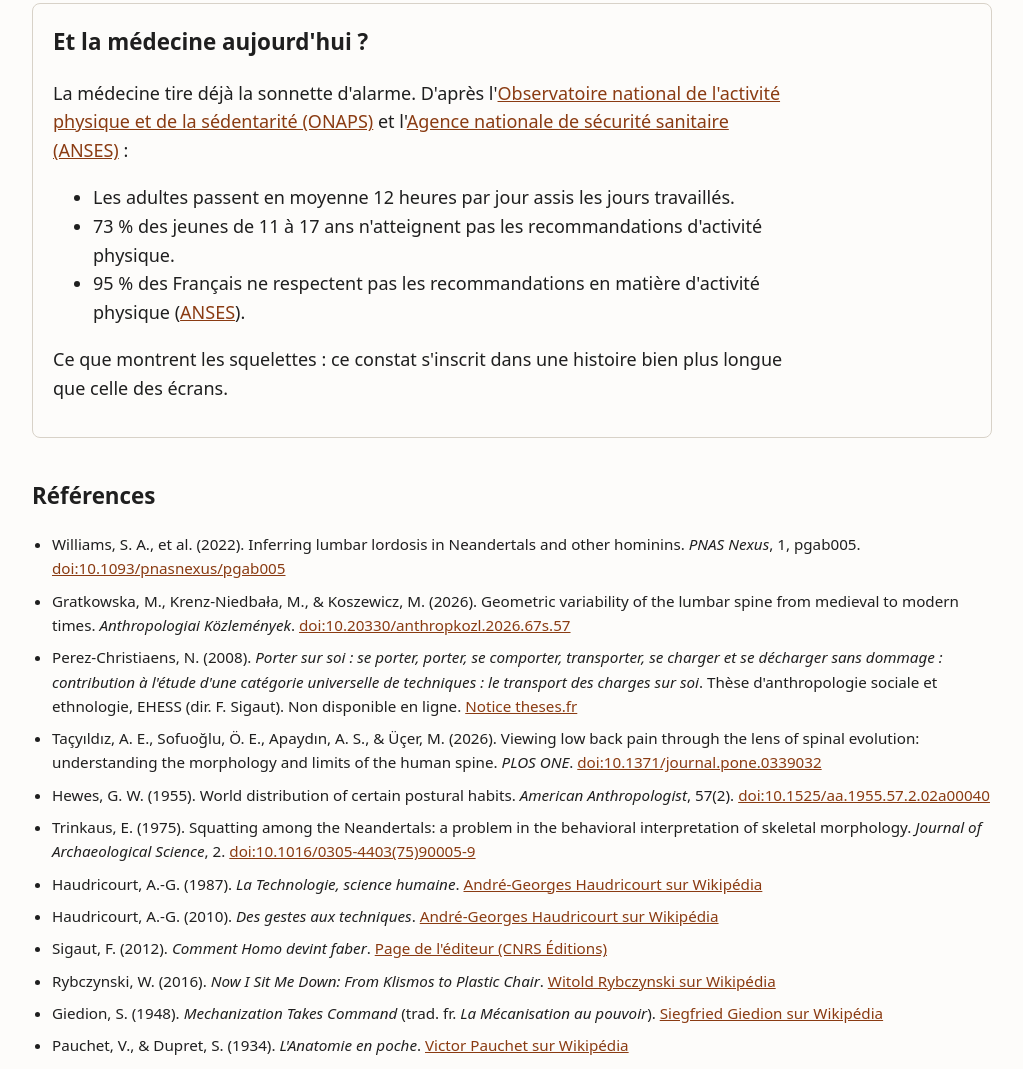
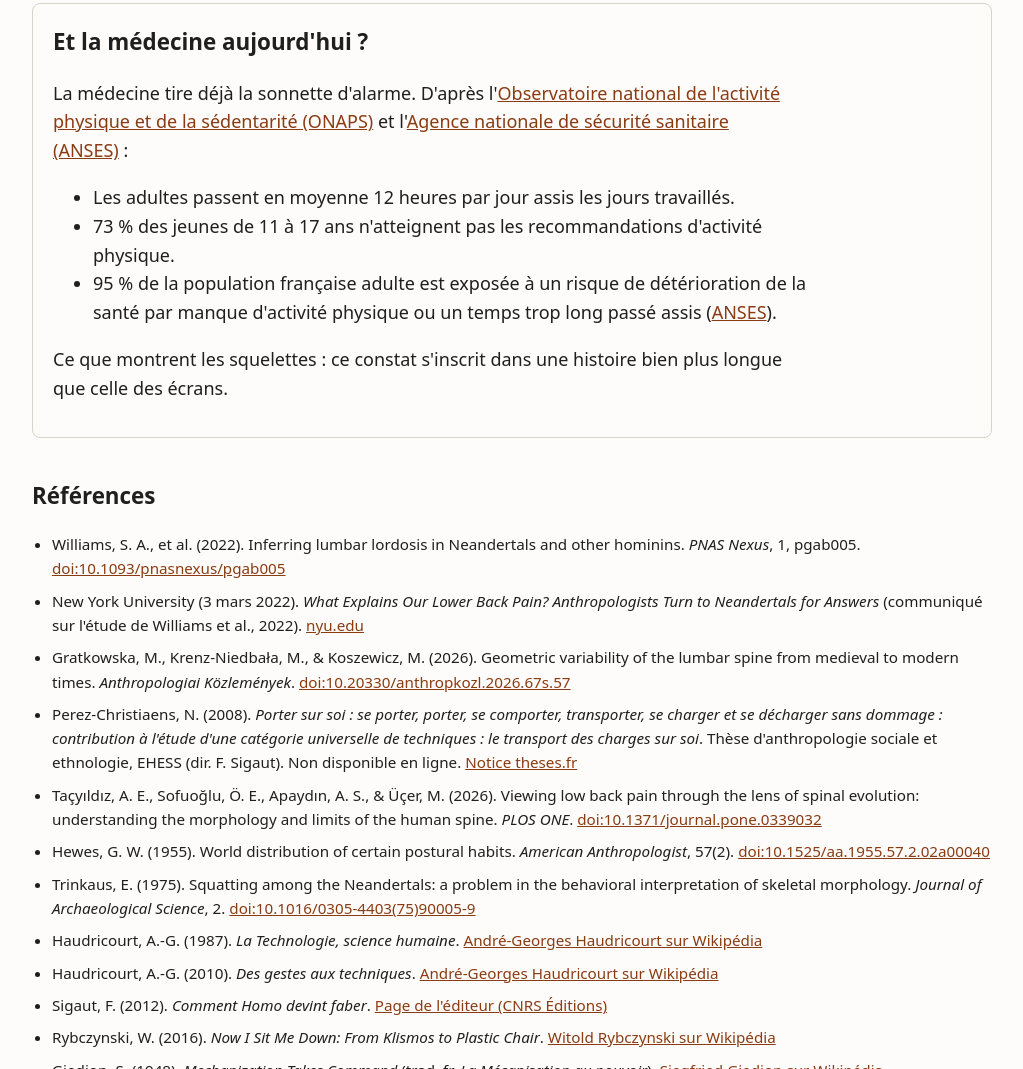
Before and after one commit to Plouik/anthropology, a plain HTML site: page site/index.html in a window 1280 px wide. Shown: the part 1001-2070 px from the top of the page, without its empty margins (128-1151 px from the left). Drawn offline with Linux system fonts and the light colour scheme.

Commit message:
Use exact ANSES wording; explain mechanisms from Williams (NYU release)
Co-authored-by: Copilot <223556219+Copilot@users.noreply.github.com>

```diff
--- a/site/index.html
+++ b/site/index.html
@@ -68,7 +68,7 @@
             <li>Des vertèbres lombaires (L4) de Polonais médiévaux (92 individus) comparées à des scanners de contemporains (100 individus) montrent un corps vertébral plus petit aujourd'hui, ce que les auteurs interprètent comme un amincissement lié à une moindre charge mécanique (<a href="#ref-gratkowska">Gratkowska et al., 2026</a>).</li>
             <li>Des facettes osseuses d'accroupissement, laissées par la posture accroupie répétée, ont été décrites sur des squelettes anciens : la posture habituelle laisse une trace dans l'os (<a href="#ref-trinkaus">Trinkaus, 1975</a>).</li>
           </ul>
-          <p>Les mécanismes : moins d'activité, assise prolongée sur mobilier, disparition de l'accroupissement. Le squelette réagit surtout aux charges subies pendant la croissance et jusqu'au début de l'âge adulte.</p>
+          <p>Comment l'expliquer ? Pour Scott Williams, coauteur de l'étude de 2022, la baisse d'activité physique, les mauvaises postures et l'usage du mobilier, parmi d'autres changements de mode de vie liés à l'industrialisation, ont conduit, au fil du temps, à des structures de soutien des tissus mous insuffisantes pour maintenir la lordose lombaire pendant la croissance. Pour compenser, les os du bas du dos se seraient davantage « mis en coin » que chez les populations préindustrielles et les Néandertaliens, ce qui pourrait contribuer à la fréquence des lombalgies dans les sociétés postindustrielles (<a href="#ref-nyu">communiqué de la NYU, 2022</a> ; citation traduite).</p>
 
           <h3>Des corps différents</h3>
           <!-- TODO: source et droits à préciser pour les photos de l'ouvrier, de la femme et de l'homme assis (images de doc/) -->
@@ -159,7 +159,7 @@
       <ul>
         <li>Les adultes passent en moyenne 12&nbsp;heures par jour assis les jours travaillés.</li>
         <li>73&nbsp;% des jeunes de 11 à 17 ans n'atteignent pas les recommandations d'activité physique.</li>
-        <li>95&nbsp;% des Français ne respectent pas les recommandations en matière d'activité physique (<a href="#ref-anses">ANSES</a>).</li>
+        <li>95&nbsp;% de la population française adulte est exposée à un risque de détérioration de la santé par manque d'activité physique ou un temps trop long passé assis (<a href="#ref-anses">ANSES</a>).</li>
 
       </ul>
       <p>Ce que montrent les squelettes : ce constat s'inscrit dans une histoire bien plus longue que celle des écrans.</p>
@@ -169,6 +169,7 @@
       <h2 id="t-refs">Références</h2>
       <ul class="refs">
         <li id="ref-williams">Williams, S. A., et al. (2022). Inferring lumbar lordosis in Neandertals and other hominins. <cite>PNAS Nexus</cite>, 1, pgab005. <a href="https://doi.org/10.1093/pnasnexus/pgab005">doi:10.1093/pnasnexus/pgab005</a></li>
+        <li id="ref-nyu">New York University (3 mars 2022). <cite>What Explains Our Lower Back Pain? Anthropologists Turn to Neandertals for Answers</cite> (communiqué sur l'étude de Williams et al., 2022). <a href="https://www.nyu.edu/about/news-publications/news/2022/march/what-explains-our-lower-back-pain--anthropologists-turn-to-neand.html">nyu.edu</a></li>
         <li id="ref-gratkowska">Gratkowska, M., Krenz-Niedbała, M., &amp; Koszewicz, M. (2026). Geometric variability of the lumbar spine from medieval to modern times. <cite>Anthropologiai Közlemények</cite>. <a href="https://doi.org/10.20330/anthropkozl.2026.67s.57">doi:10.20330/anthropkozl.2026.67s.57</a></li>
         <li id="ref-perez">Perez-Christiaens, N. (2008). <cite>Porter sur soi : se porter, porter, se comporter, transporter, se charger et se décharger sans dommage : contribution à l'étude d'une catégorie universelle de techniques : le transport des charges sur soi</cite>. Thèse d'anthropologie sociale et ethnologie, EHESS (dir. F. Sigaut). Non disponible en ligne. <a href="https://theses.fr/2008EHES0322">Notice theses.fr</a></li>
         <li id="ref-tacyildiz">Taçyıldız, A. E., Sofuoğlu, Ö. E., Apaydın, A. S., &amp; Üçer, M. (2026). Viewing low back pain through the lens of spinal evolution: understanding the morphology and limits of the human spine. <cite>PLOS ONE</cite>. <a href="https://doi.org/10.1371/journal.pone.0339032">doi:10.1371/journal.pone.0339032</a></li>
```
